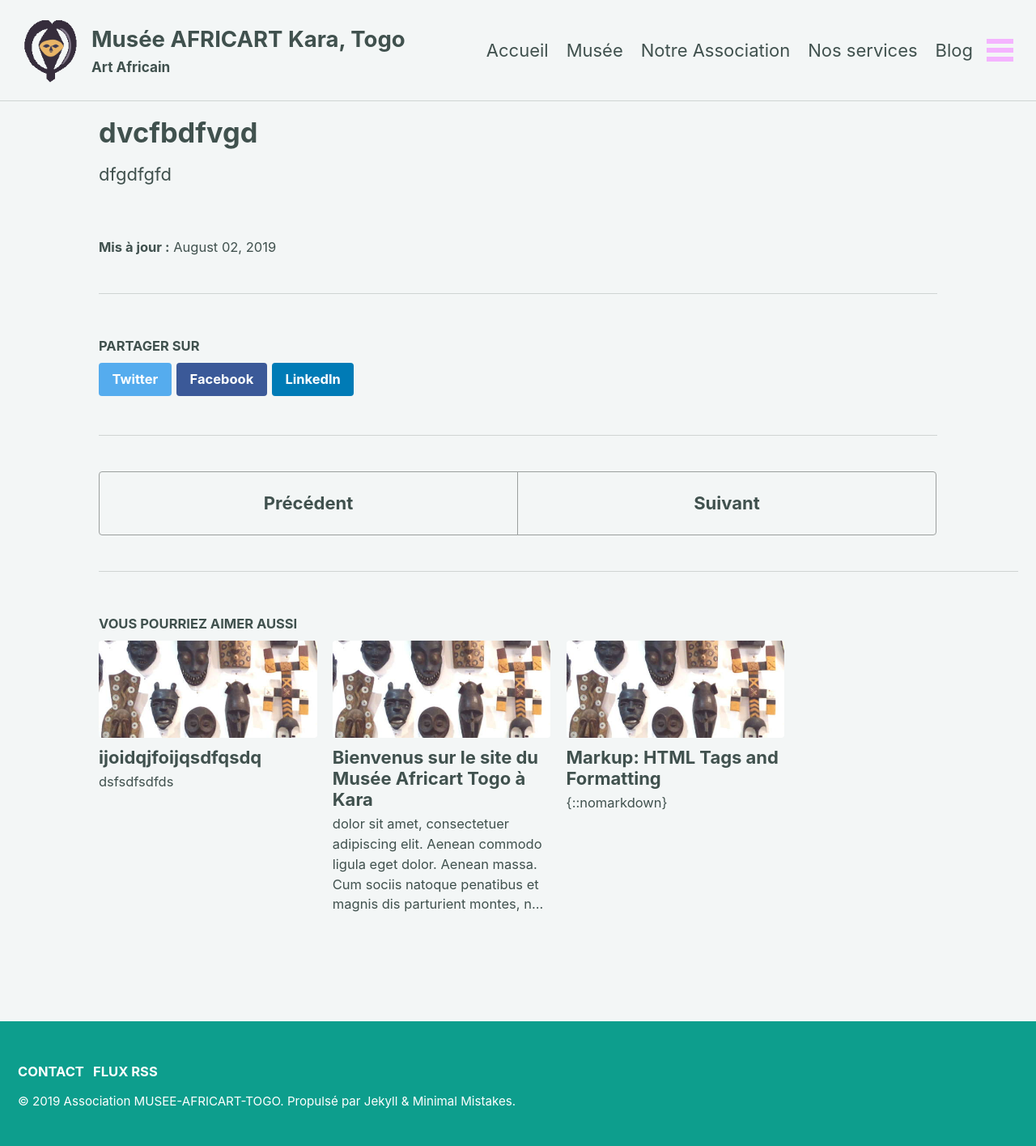
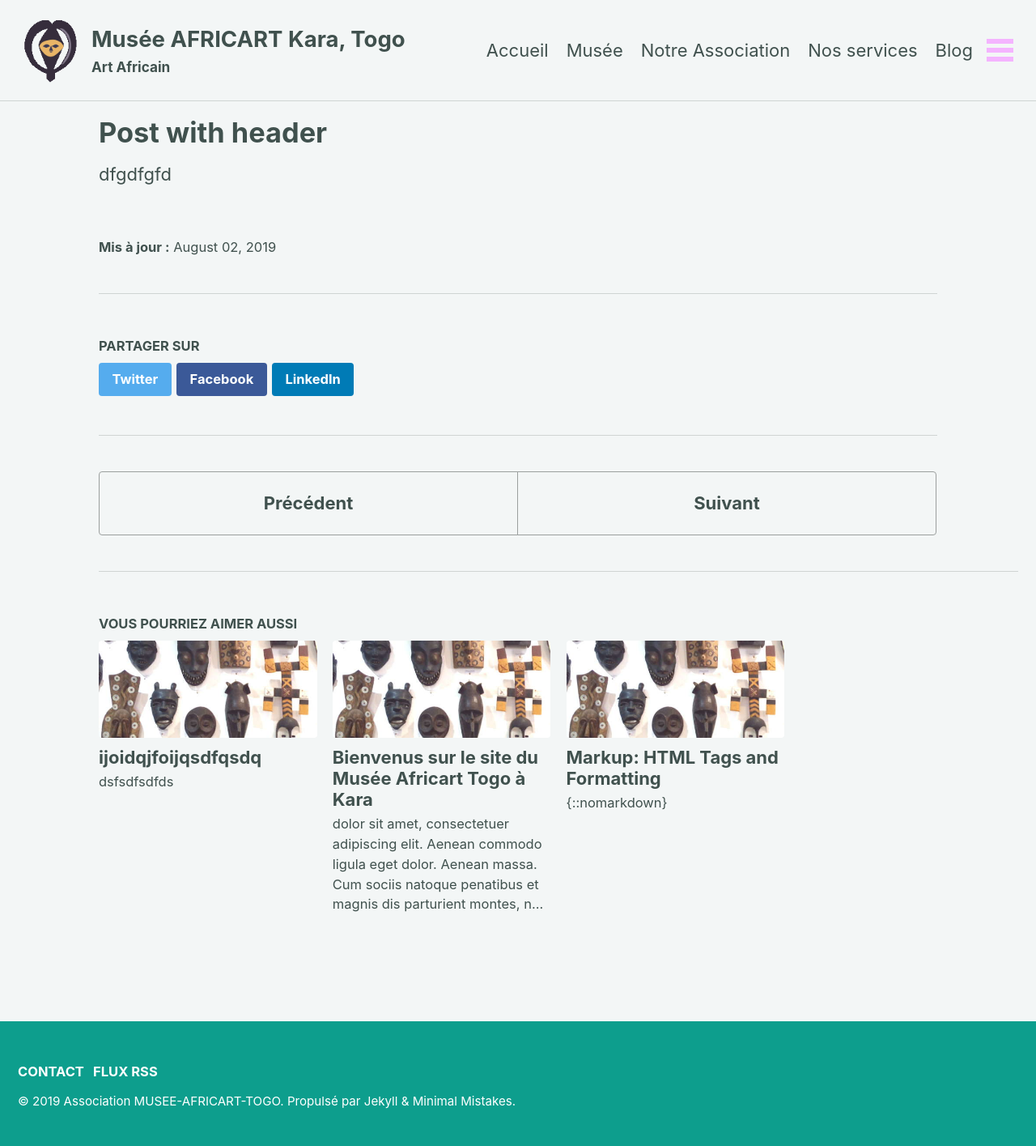
Before and after one commit to africart/musee-africart-togo.com, a Jekyll site: the page built from _posts/2019-08-02-dvcfbdfvgdf.md, in a window 1280 px wide. Shown: the whole page at 81% size. Built offline with Jekyll 4.4.1, drawn with Linux system fonts in a browser that asks for light colours; a script that is not in the unit is left out.

Commit message:
Update Blog “2019-08-02-dvcfbdfvgdf”

```diff
--- a/_posts/2019-08-02-dvcfbdfvgdf.md
+++ b/_posts/2019-08-02-dvcfbdfvgdf.md
@@ -1,5 +1,5 @@
 ---
-title: dvcfbdfvgd
+title: Post with header
 header:
   - actions:
       label: This is the button text
```
